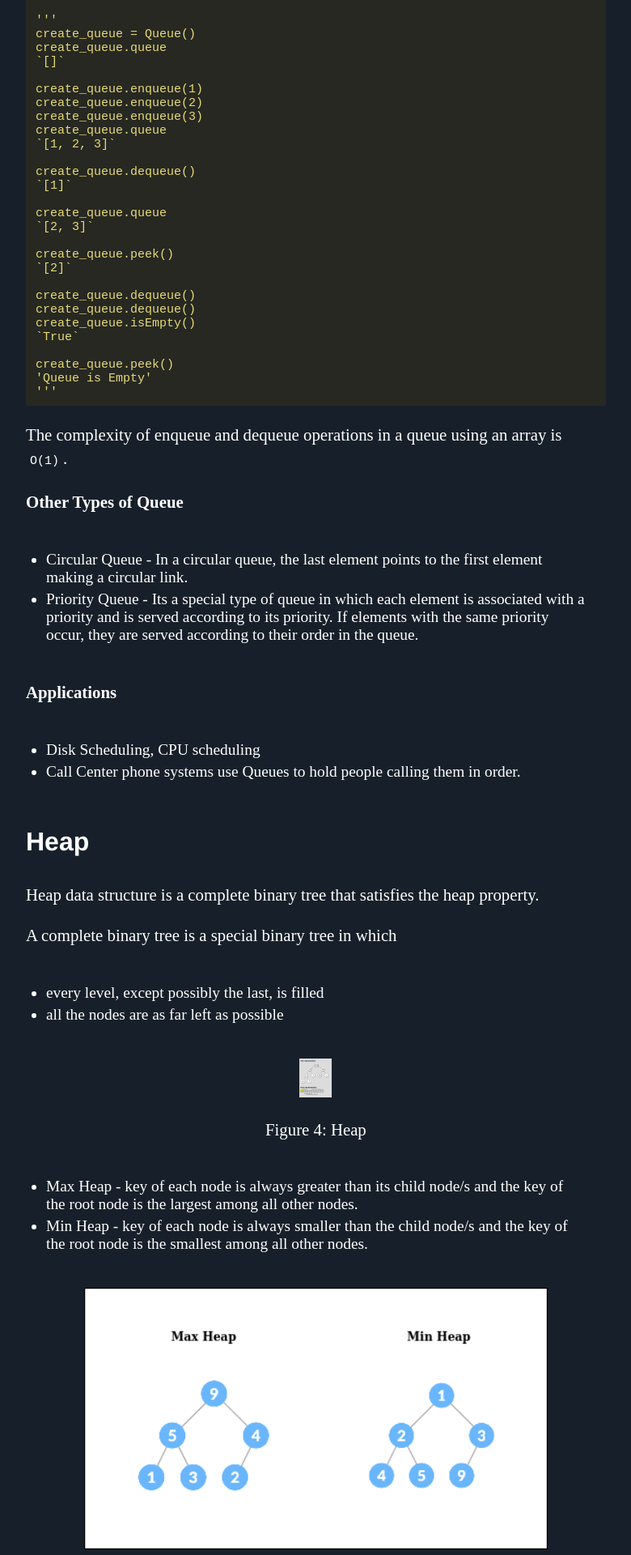
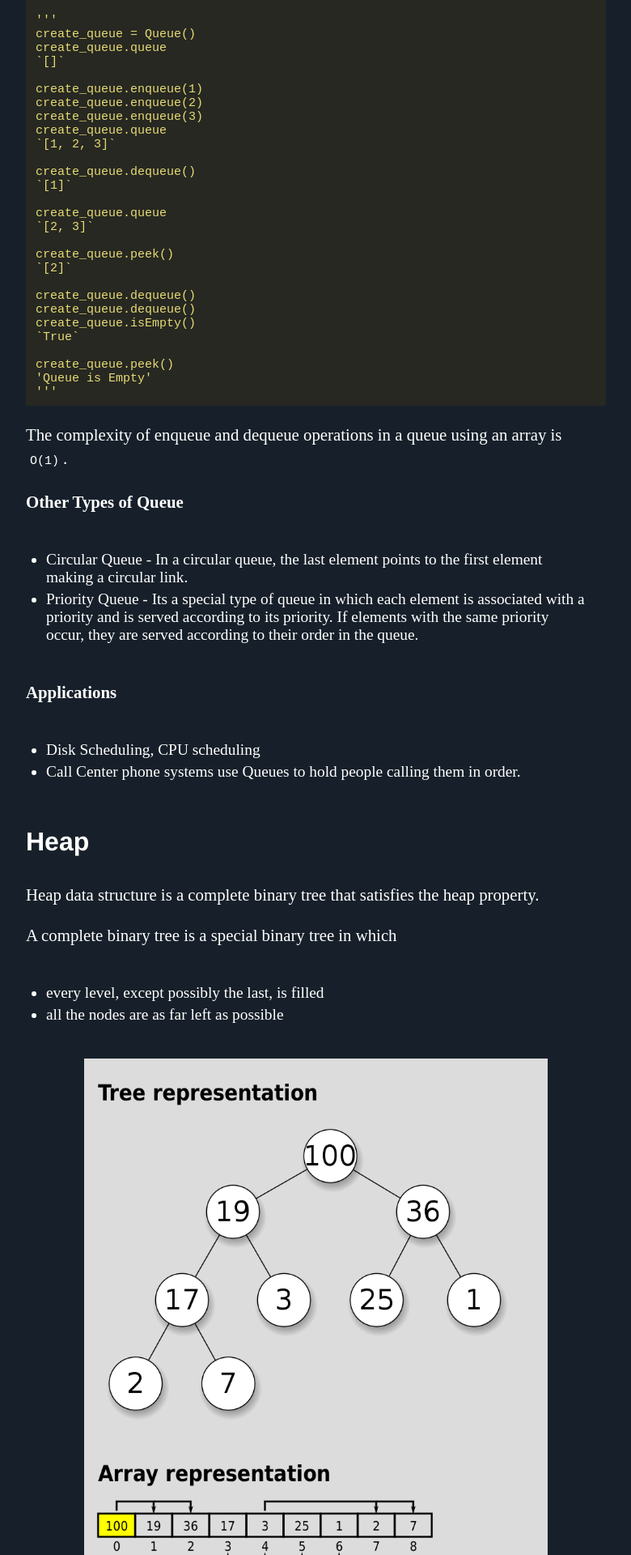
Before and after one commit to Mayurji/mayurji.github.io, a Jekyll site: the page built from _data-structure-algorithms/2021-01-23-DSA_2.md, in a window 1280 px wide. Shown: the part 4480-6400 px from the top of the page at 81% size, without its empty margins (160-940 px from the left). Built offline with Jekyll 4.4.1, drawn with Linux system fonts in a browser that asks for light colours; comment, search, counter and statistics services are not loaded.

Commit message:
Update 2021-01-23-DSA_2.md

```diff
--- a/_data-structure-algorithms/2021-01-23-DSA_2.md
+++ b/_data-structure-algorithms/2021-01-23-DSA_2.md
@@ -189,7 +189,7 @@
 - all the nodes are as far left as possible
 
 <center>
-<img src="{{site.url}}/assets/images/dsa/heap.png" style="zoom: 5%; background-color:#DCDCDC;"/><br>
+<img src="{{site.url}}/assets/images/dsa/heap.png" style="zoom: 5%; background-color:#DCDCDC;" width="80%" height=auto/><br>
 <p>Figure 4: Heap</p>
 </center>
 
```
